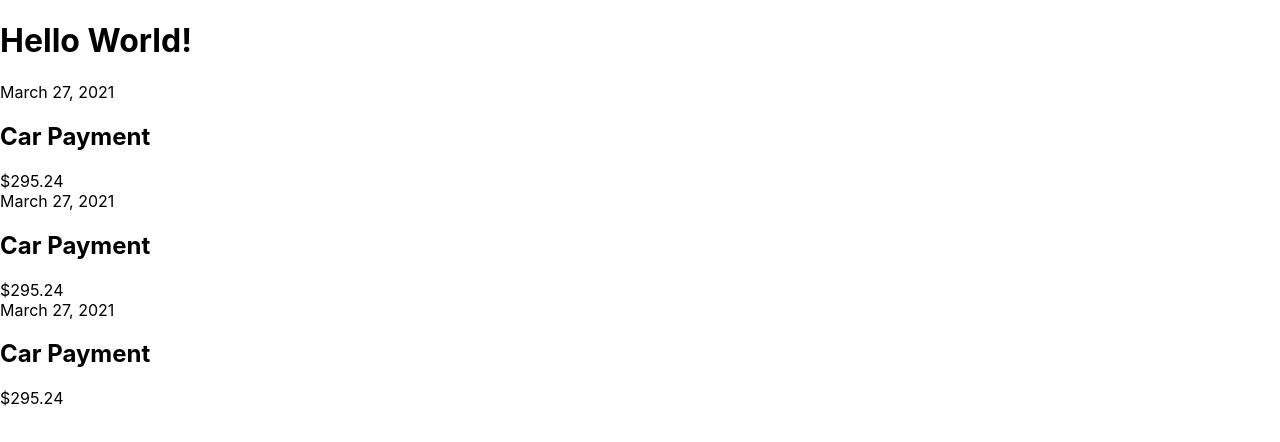
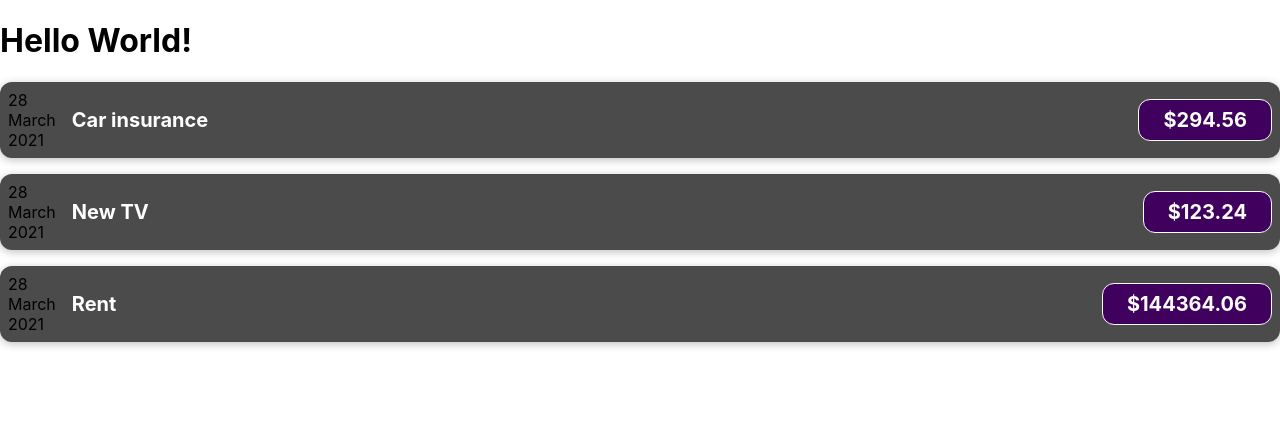
Before and after one commit to stewanoya/react-finance-tracker, a React (Create React App) app: page / in a window 1280 px wide. Shown: the top 442 px of the page. Built offline with nearby package versions, Linux system fonts and the light colour scheme.

Commit message:
use props from app

```diff
--- a/src/components/ExpenseItem.jsx
+++ b/src/components/ExpenseItem.jsx
@@ -1,10 +1,22 @@
+import "./ExpenseItem.css";
+
 const ExpenseItem = (props) => {
+  const { title, amount, date } = props;
+
+  const month = date.toLocaleString("en-US", { month: "long" });
+  const day = date.toLocaleString("en-US", { day: "2-digit" });
+  const year = date.getFullYear();
+
   return (
-    <div>
-      <div>March 27, 2021</div>
+    <div className="expense-item">
       <div>
-        <h2>Car Payment</h2>
-        <div>$295.24</div>
+        <div>{day}</div>
+        <div>{month}</div>
+        <div>{year}</div>
+      </div>
+      <div className="expense-item__description">
+        <h2>{title}</h2>
+        <div className="expense-item__price">${amount}</div>
       </div>
     </div>
   );
```
